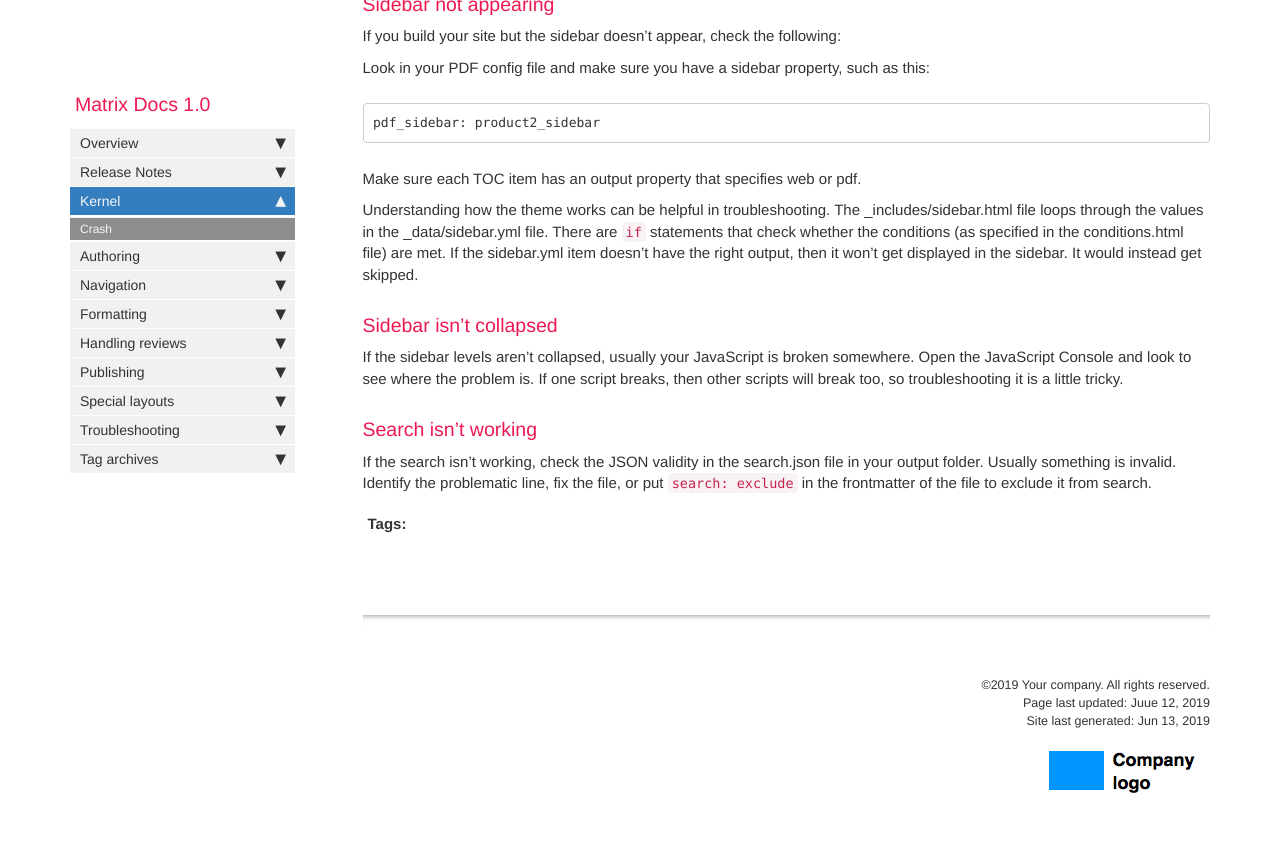
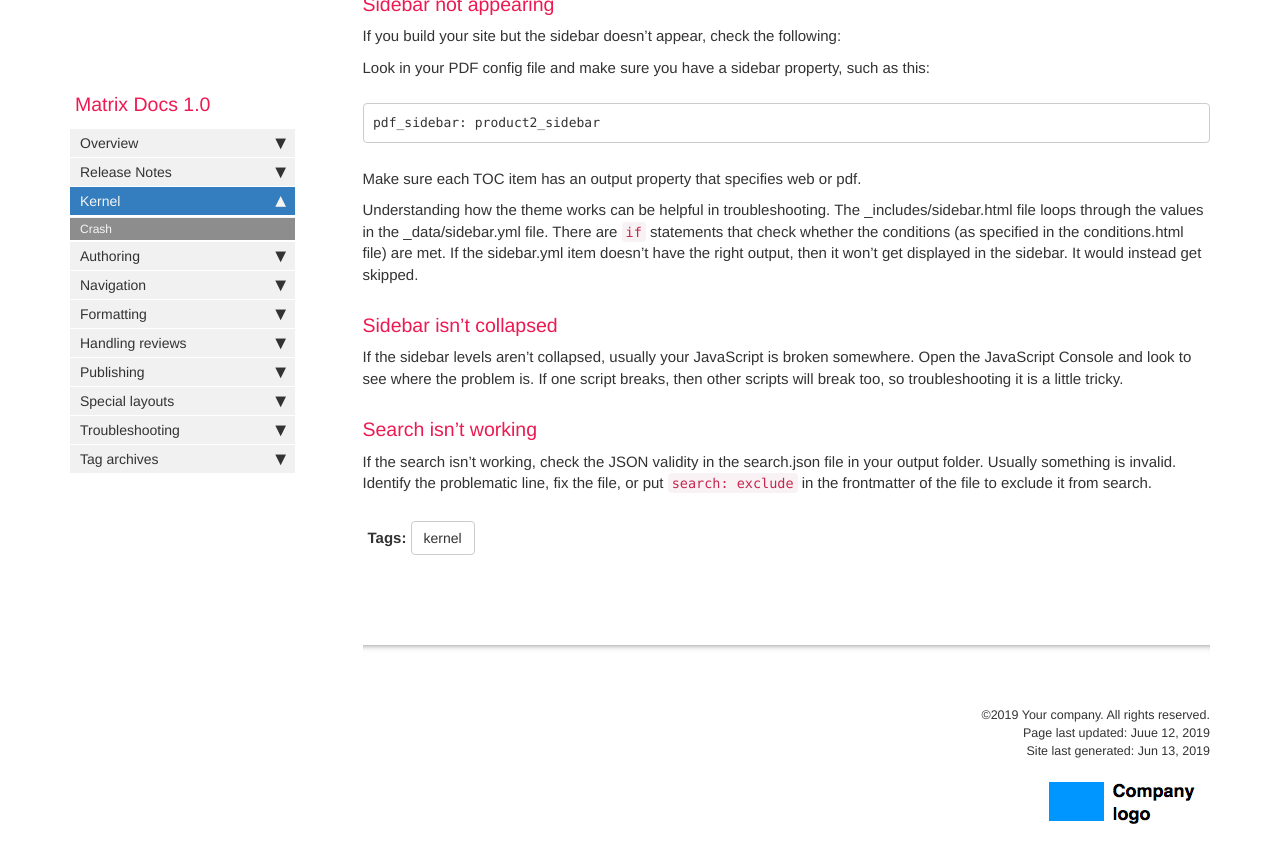
Before and after one commit to matrixzj/documentations, a Jekyll site: the page built from pages/kernel/kernel_crash.md, in a window 1280 px wide and 900 px high, scrolled down 1612 px. Shown: the top 863 px of the window. Built offline with Jekyll 4.4.1, drawn with Linux system fonts in a browser that asks for light colours; comment, search, counter and statistics services are not loaded.

Commit message:
There are 1 files have been modified at 2019-06-13 02:50:40 . 	-rw-r--r-- 1 jzou ops 385 Jun 13 02:50 _data/tags.yml No files have been added. No files have been deleted. No file type has been changed.

```diff
--- a/_data/tags.yml
+++ b/_data/tags.yml
@@ -2,6 +2,7 @@
 # If you are using the createtag script, don't leave an blank line at the end of this file.
 # In other words, the last line must be the last tag in the allowed-tags list.
 allowed-tags:
+  - kernel
   - getting_started
   - content_types
   - navigation
```
